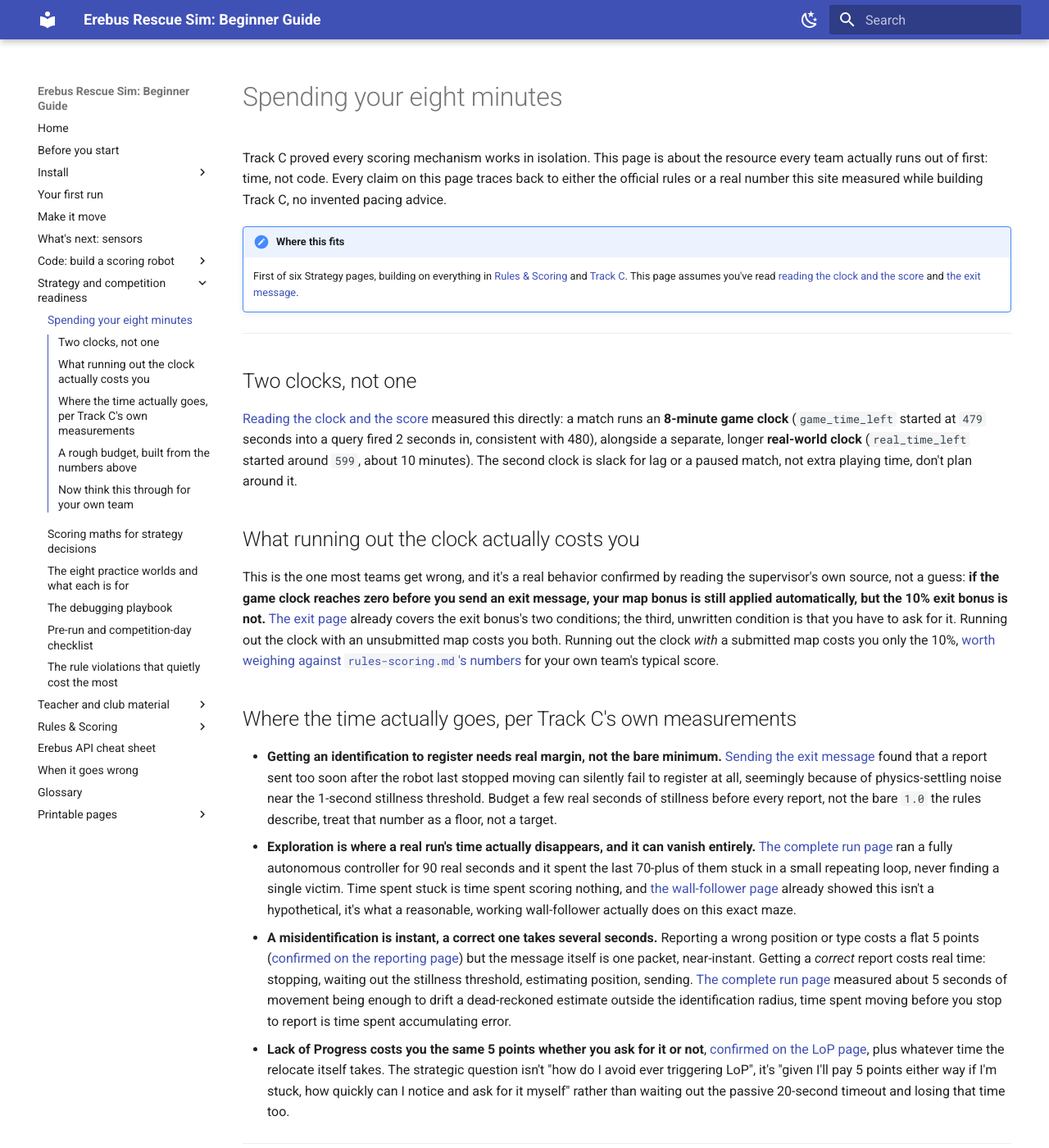
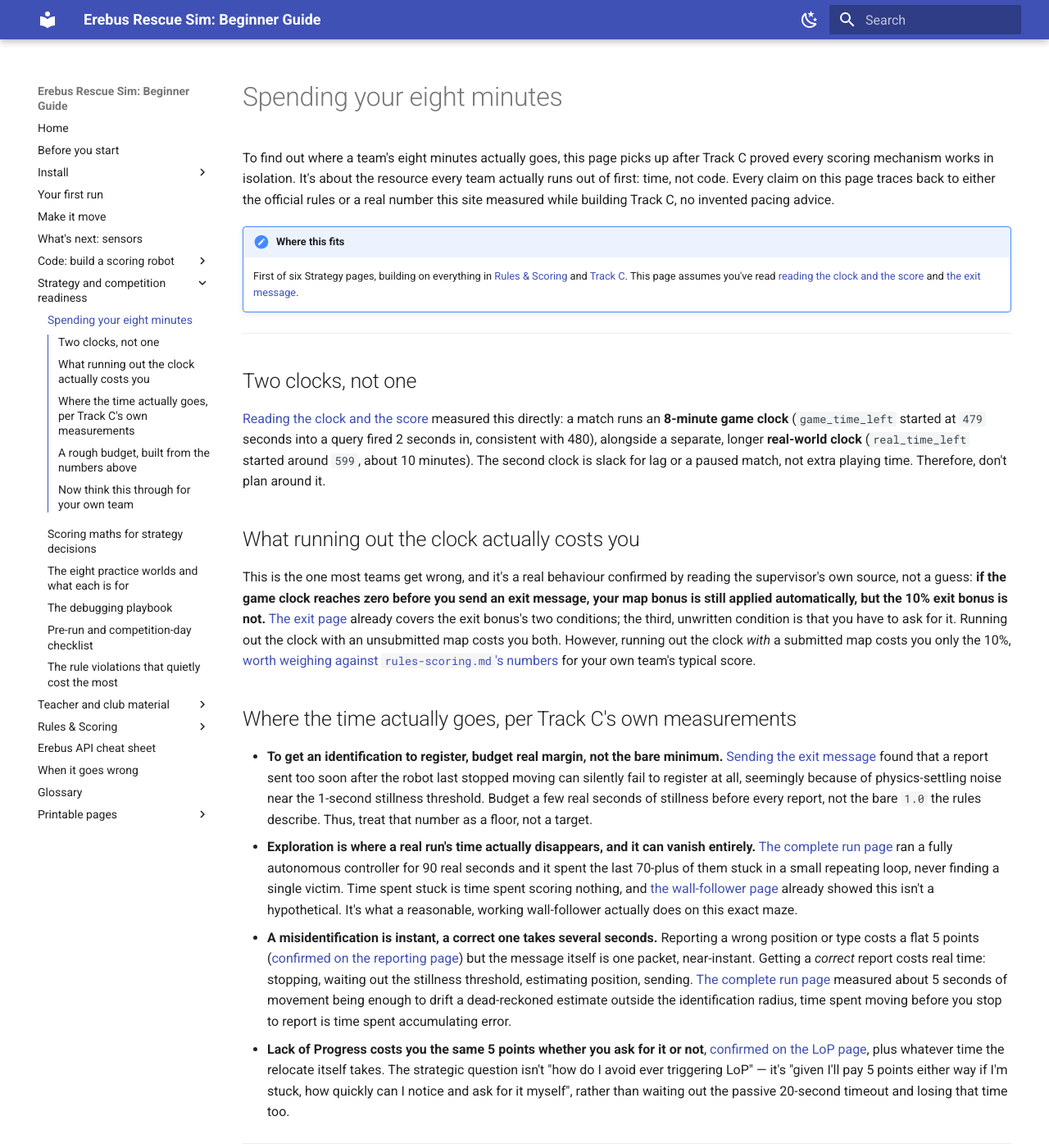
Before and after one commit to talkingj/rcja-rescue-sim-resources, an MkDocs documentation site: the page built from docs/strategy-run-budget.md, in a window 1280 px wide and 1400 px high. Shown: the whole window at 82% size. Built offline with MkDocs 1.6.1 and Material for MkDocs 9.7.7, drawn with Linux system fonts in a browser that asks for light colours; some of the changed text lies outside the part shown.

Commit message:
style: rewrite strategy-run-budget.md in guide voice
Splices fixed: 2. Connectors added: 3. Purpose-first openers: 1.
Spelling: US -> AU, 1 word.
Preservation gate: pass (code blocks, numbers, links, admonitions intact).

```diff
--- a/docs/strategy-run-budget.md
+++ b/docs/strategy-run-budget.md
@@ -1,9 +1,9 @@
 # Spending your eight minutes
 
-Track C proved every scoring mechanism works in isolation. This page is about the resource every
-team actually runs out of first: time, not code. Every claim on this page traces back to either the
-official rules or a real number this site measured while building Track C, no invented pacing
-advice.
+To find out where a team's eight minutes actually goes, this page picks up after Track C proved
+every scoring mechanism works in isolation. It's about the resource every team actually runs out of
+first: time, not code. Every claim on this page traces back to either the official rules or a real
+number this site measured while building Track C, no invented pacing advice.
 
 !!! note "Where this fits"
     First of six Strategy pages, building on everything in [Rules & Scoring](briefing.md) and
@@ -18,32 +18,32 @@ advice.
 **8-minute game clock** (`game_time_left` started at `479` seconds into a query fired 2 seconds in,
 consistent with 480), alongside a separate, longer **real-world clock** (`real_time_left` started
 around `599`, about 10 minutes). The second clock is slack for lag or a paused match, not extra
-playing time, don't plan around it.
+playing time. Therefore, don't plan around it.
 
 ## What running out the clock actually costs you
 
-This is the one most teams get wrong, and it's a real behavior confirmed by reading the supervisor's
+This is the one most teams get wrong, and it's a real behaviour confirmed by reading the supervisor's
 own source, not a guess: **if the game clock reaches zero before you send an exit message, your map
 bonus is still applied automatically, but the 10% exit bonus is not.** [The exit
 page](code-exit.md#step-1-one-byte-two-conditions) already covers the exit bonus's two conditions;
 the third, unwritten condition is that you have to ask for it. Running out the clock with an
-unsubmitted map costs you both. Running out the clock *with* a submitted map costs you only the
-10%, [worth weighing against `rules-scoring.md`'s numbers](rules-scoring.md#bonuses-applied-last)
+unsubmitted map costs you both. However, running out the clock *with* a submitted map costs you only
+the 10%, [worth weighing against `rules-scoring.md`'s numbers](rules-scoring.md#bonuses-applied-last)
 for your own team's typical score.
 
 ## Where the time actually goes, per Track C's own measurements
 
-- **Getting an identification to register needs real margin, not the bare minimum.** [Sending the
+- **To get an identification to register, budget real margin, not the bare minimum.** [Sending the
   exit message](code-exit.md#getting-this-run-clean-took-more-patience-than-it-looked-like-it-should)
   found that a report sent too soon after the robot last stopped moving can silently fail to
   register at all, seemingly because of physics-settling noise near the 1-second stillness
   threshold. Budget a few real seconds of stillness before every report, not the bare `1.0` the
-  rules describe, treat that number as a floor, not a target.
+  rules describe. Thus, treat that number as a floor, not a target.
 - **Exploration is where a real run's time actually disappears, and it can vanish entirely.**
   [The complete run page](code-complete-run.md) ran a fully autonomous controller for 90 real
   seconds and it spent the last 70-plus of them stuck in a small repeating loop, never finding a
   single victim. Time spent stuck is time spent scoring nothing, and [the wall-follower
-  page](code-wall-follower.md) already showed this isn't a hypothetical, it's what a reasonable,
+  page](code-wall-follower.md) already showed this isn't a hypothetical. It's what a reasonable,
   working wall-follower actually does on this exact maze.
 - **A misidentification is instant, a correct one takes several seconds.** Reporting a wrong
   position or type costs a flat 5 points ([confirmed on the reporting
@@ -55,8 +55,8 @@ for your own team's typical score.
 - **Lack of Progress costs you the same 5 points whether you ask for it or not**, [confirmed on the
   LoP page](code-lack-of-progress.md#step-1-lack-of-progress-isnt-a-bug-report-its-a-relocation),
   plus whatever time the relocate itself takes. The strategic question isn't "how do I avoid ever
-  triggering LoP", it's "given I'll pay 5 points either way if I'm stuck, how quickly can I notice
-  and ask for it myself" rather than waiting out the passive 20-second timeout and losing that time
+  triggering LoP" — it's "given I'll pay 5 points either way if I'm stuck, how quickly can I notice
+  and ask for it myself", rather than waiting out the passive 20-second timeout and losing that time
   too.
 
 ---
```
Also changed, not shown: other parts of docs/strategy-run-budget.md (+3 -3 lines).
